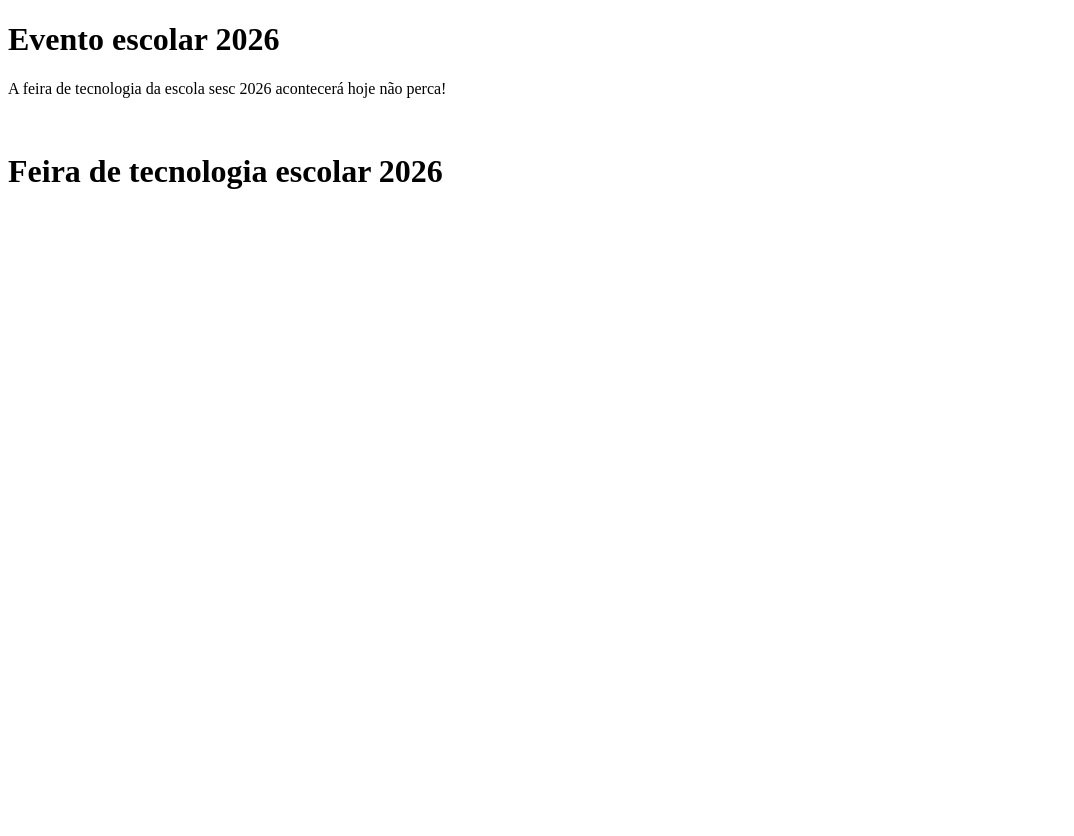
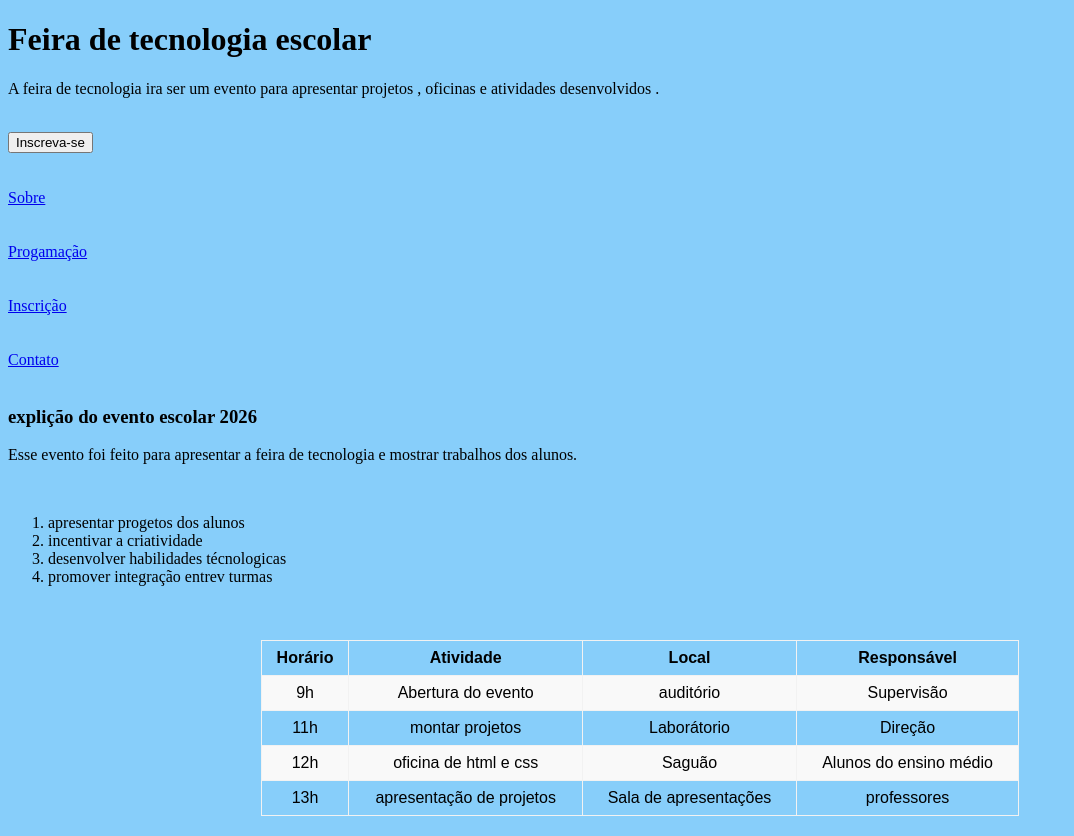
Before and after one commit to SenacSescPrimeiroAno2026/Leticia, a plain HTML site: page Arquivos_Aula/26-05/index.html in a window 1280 px wide. Shown: the whole page, without its empty margins (0-1074 px from the left). Before the commit the page ends 800 px from the top, so only its background shows below. Drawn offline with Linux system fonts and the light colour scheme.

Commit message:
desenvolvendo

```diff
--- a/Arquivos_Aula/26-05/index.html
+++ b/Arquivos_Aula/26-05/index.html
@@ -7,12 +7,107 @@
     <link rel="stylesheet" href="style.css">
 </head>
 <body>
-    <h1>Evento escolar 2026</h1>
-    <p> A feira de tecnologia da escola sesc 2026 acontecerá hoje não perca!</p>
+    <header>
+    <h1>Feira de tecnologia escolar</h1>
+
+    <p>
+      <p>A feira de tecnologia ira ser um evento para apresentar projetos , oficinas e atividades desenvolvidos .</p>
+    </p>
     <br>
-    <header>
-        <h1>Feira de tecnologia escolar 2026 </h1>
-    </header>
+    <button>Inscreva-se</button>
+    <br>
+    <br>
+    <section>
+        <div  class="container">
+            <br>
+            <a href="formulário">Sobre</a>
+        </div>
+    </section>
+    <br>
+    <section>
+        <div  class="container">
+            <br>
+            <a href="formulário">Progamação</a>
+        </div>
+    </section>
+    <br>
+    <section>
+        <div  class="container">
+            <br>
+            <a href="formulário">Inscrição</a>
+        </div>
+    </section>
+    <br>
+    <section>
+        <div  class="container">
+            <br>
+            <a href="formulário">Contato</a>
+        </div>
+    </section>
+    <br>
+    <section>
+        <h3>explição do evento escolar 2026 </h3>
+        <p>Esse evento foi feito para apresentar a feira de tecnologia e mostrar trabalhos dos alunos.</p>
+
+    </section>
+    <br>
+    <ol>
+        <li>apresentar progetos dos alunos </li>
+        <li>incentivar a criatividade</li>
+        <li>desenvolver habilidades técnologicas</li>
+        <li>promover integração entrev turmas</li>
+    </ol>
+    <br>
+
+<table>
+    <tr>
+        <th>Horário</th>
+        <th>Atividade</th>
+        <th>Local</th>
+        <th>Responsável</th>
+    </tr>
+    <tr>
+        <td>9h</td>
+        <td>Abertura do evento</td>
+        <td>auditório</td>
+        <td>Supervisão</td>
+    </tr>
+    <tr>
+        <td>11h</td>
+        <td>montar projetos</td>
+        <td>Laborátorio</td>
+        <td>Direção</td>
+    </tr>
+    <tr>
+        <td>12h</td>
+        <td>oficina de html e css</td>
+        <td>Saguão</td>
+        <td>Alunos do ensino médio</td>
+    </tr>
+     <tr>
+        <td>13h</td>
+        <td>apresentação de projetos</td>
+        <td>Sala de apresentações</td>
+        <td>professores</td>
+    </tr>
+</table>
+    </tr>
+
+
+
+
+
+
+
+
+
+
+
+
+
+
+
+
 
 </body>
 </html>
--- a/Arquivos_Aula/26-05/style.css
+++ b/Arquivos_Aula/26-05/style.css
@@ -0,0 +1,28 @@
+body{
+    background-color:	#87CEFA;
+}
+.h1{
+    background-color:wheat;
+    color: antiquewhite;
+}
+ table {
+            width: 60%;
+            border-collapse: collapse; /* Remove espaços entre bordas */
+            margin: 20px auto;
+            font-family: Arial, sans-serif;
+        }
+        th, td {
+            border: 1px solid #f2f2f2;
+            padding: 8px;
+            text-align: center;
+        }
+        th {
+            background-color;#f /* Fundo do cabeçalho */
+        }
+        tr:nth-child(even) {
+            background-color: #f9f9f9; /* Linhas alternadas */
+        }
+        caption {
+            font-weight: bold;
+            margin-bottom: 10px;
+        }
```
